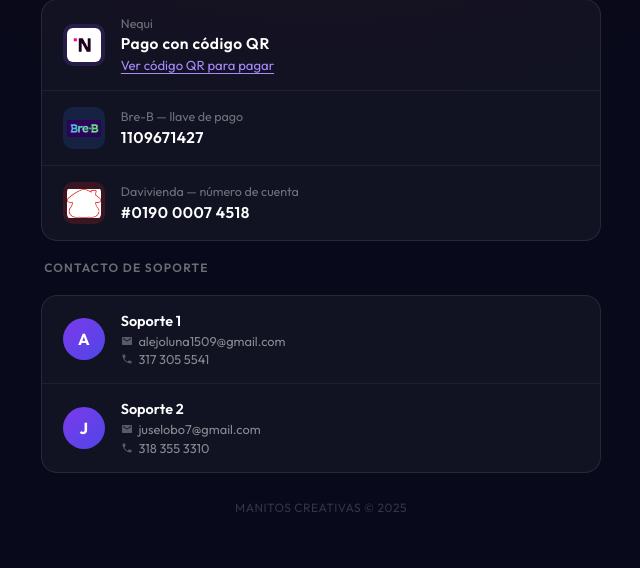
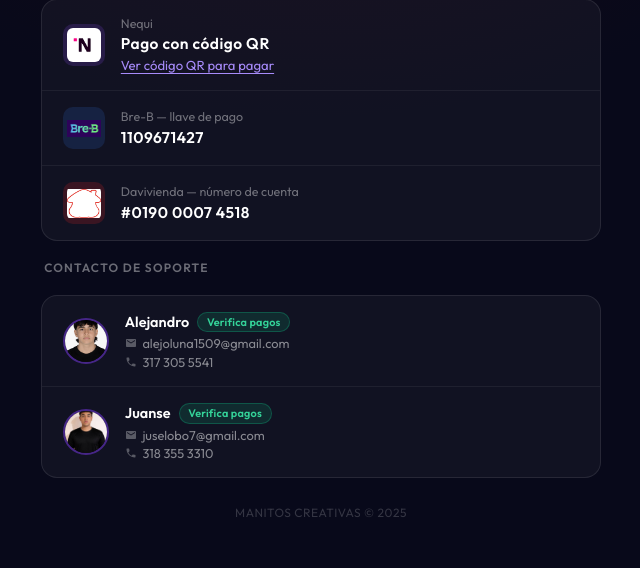
Before and after one commit to Al3jandro13/manitos-creativas, a Django app: page /servicio-suspendido/ in a window 1280 px wide. Shown: the part 453-1021 px from the top of the page, without its empty margins (319-959 px from the left). Before the commit the page ends 965 px from the top, so only its background shows below. Run offline with Django 4.2, Linux system fonts and the light colour scheme.

Commit message:
feat: fotos de soporte y badge verificador de pagos en pagina bloqueada
Co-Authored-By: Claude Sonnet 4.6 <noreply@anthropic.com>

```diff
--- a/templates/admin_panel/blocked.html
+++ b/templates/admin_panel/blocked.html
@@ -282,22 +282,41 @@ h1 {
 .support-item:last-child { border-bottom: none; }
 
 .support-avatar {
-  width: 42px;
-  height: 42px;
+  width: 46px;
+  height: 46px;
   border-radius: 50%;
-  background: linear-gradient(135deg, #7c3aed, #4f46e5);
-  display: flex;
-  align-items: center;
-  justify-content: center;
-  font-size: 1rem;
+  overflow: hidden;
   flex-shrink: 0;
-  font-weight: 700;
+  border: 2px solid rgba(124,58,237,.5);
+}
+
+.support-avatar img {
+  width: 100%;
+  height: 100%;
+  object-fit: cover;
+  display: block;
 }
 
 .support-name {
   font-size: .9rem;
   font-weight: 600;
   margin-bottom: .2rem;
+  display: flex;
+  align-items: center;
+  gap: .5rem;
+  flex-wrap: wrap;
+}
+
+.verifier-badge {
+  font-size: .68rem;
+  font-weight: 600;
+  background: rgba(16,185,129,.15);
+  border: 1px solid rgba(16,185,129,.3);
+  color: #34d399;
+  border-radius: 20px;
+  padding: .15rem .55rem;
+  letter-spacing: .2px;
+  white-space: nowrap;
 }
 
 .support-contacts { display: flex; flex-direction: column; gap: .15rem; }
@@ -389,9 +408,11 @@ h1 {
 
   <div class="support-card">
     <div class="support-item">
-      <div class="support-avatar">A</div>
+      <div class="support-avatar">
+        <img src="/static/img/alejandro.jpeg" alt="Alejandro">
+      </div>
       <div>
-        <div class="support-name">Soporte 1</div>
+        <div class="support-name">Alejandro <span class="verifier-badge">Verifica pagos</span></div>
         <div class="support-contacts">
           <div class="support-contact">
             <svg viewBox="0 0 24 24"><path d="M20 4H4c-1.1 0-2 .9-2 2v12c0 1.1.9 2 2 2h16c1.1 0 2-.9 2-2V6c0-1.1-.9-2-2-2zm0 4l-8 5-8-5V6l8 5 8-5v2z"/></svg>
@@ -405,9 +426,11 @@ h1 {
       </div>
     </div>
     <div class="support-item">
-      <div class="support-avatar">J</div>
+      <div class="support-avatar">
+        <img src="/static/img/juanse.jpeg" alt="Juanse">
+      </div>
       <div>
-        <div class="support-name">Soporte 2</div>
+        <div class="support-name">Juanse <span class="verifier-badge">Verifica pagos</span></div>
         <div class="support-contacts">
           <div class="support-contact">
             <svg viewBox="0 0 24 24"><path d="M20 4H4c-1.1 0-2 .9-2 2v12c0 1.1.9 2 2 2h16c1.1 0 2-.9 2-2V6c0-1.1-.9-2-2-2zm0 4l-8 5-8-5V6l8 5 8-5v2z"/></svg>
```
Also changed, not shown: static/img/alejandro.jpeg (added), static/img/juanse.jpeg (added).
